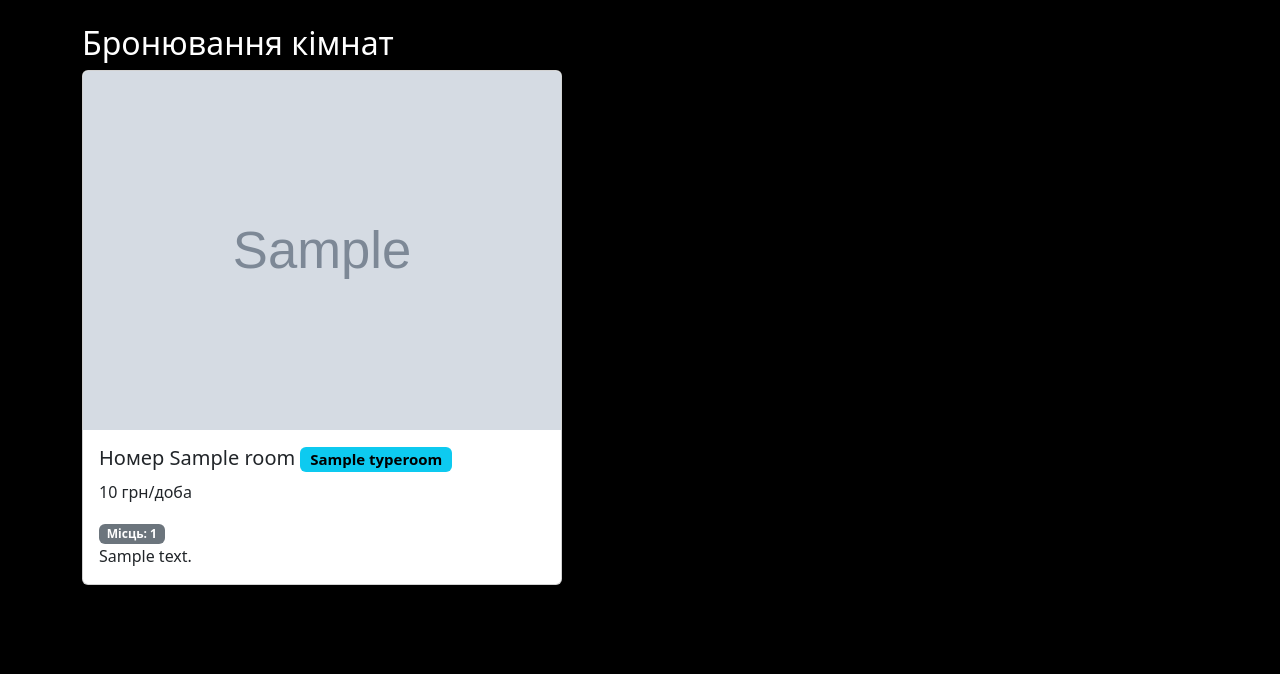
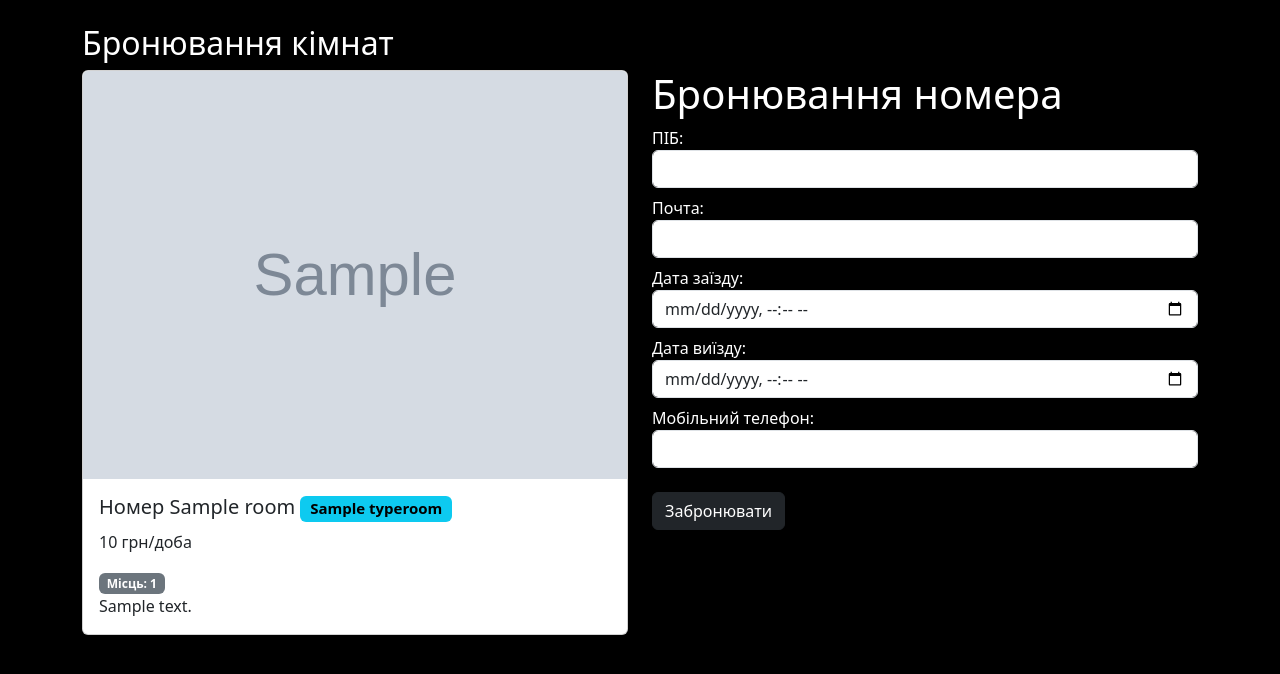
Before and after one commit to GrechkaMykhailo12345/Booking_reservation_django, a Django app: page /room/1 in a window 1280 px wide. Shown: the part 56-730 px from the top of the page. Run offline with Django 5.2, Linux system fonts and the light colour scheme; tables that the repository leaves empty hold one stand-in row (values such as "Sample post"); grey boxes marked "Sample" are stand-in pictures.

Commit message:
Закінчив роботу сайта

```diff
--- /dev/null
+++ b/booking/forms.py
@@ -0,0 +1,21 @@
+from django import forms
+from booking.models import Booking
+
+
+class BookingForm(forms.ModelForm):
+
+    def __init__(self, *args, **kwargs):
+        super().__init__(*args, **kwargs)
+        for field in self.fields.values():
+            field.widget.attrs['class'] = 'form-control mb-2'
+
+    class Meta:
+        model = Booking
+        fields = ('name', 'email', 'date_in', 'date_out', 'phone')
+        labels = {
+            'name': 'ПІБ', 'email': 'Почта', 'phone': 'Мобільний телефон', 'date_in': 'Дата заїзду', 'date_out': 'Дата виїзду',
+        }
+        widgets = {
+           'date_in': forms.DateTimeInput(attrs={'type': "datetime-local"}),
+           'date_out': forms.DateTimeInput(attrs={'type': "datetime-local"}),
+        }
--- a/booking/views.py
+++ b/booking/views.py
@@ -1,7 +1,7 @@
-from django.shortcuts import render, get_object_or_404
+from django.shortcuts import redirect, render, get_object_or_404
 
 from booking.models import Room, Booking
-
+from booking.forms import BookingForm
 # Create your views here.
 def main_page(request):
     rooms = Room.objects.all()
@@ -16,9 +16,20 @@ def main_page(request):
 
 def booking_page(request, room_id):
     room = get_object_or_404(Room, id=room_id)
+    form = BookingForm()
+
+    if request.method=='POST':
+        form = BookingForm(request.POST)
+        if form.is_valid():
+            booking = form.save(commit=False)
+            booking.user = request.user
+            booking.room = room
+            booking.save()
+            return redirect('main')
 
     context = {
-        "room": room
+        "room": room,
+        "form": form,
     }
 
     return render(request, 'booking/booking_page.html', context)
--- a/static/css/style.css
+++ b/static/css/style.css
@@ -2,3 +2,9 @@ body{
     background: black;
     color: white;
 }
+
+.rooms-list{
+    display: flex;
+    gap: 20px;
+    flex-wrap: wrap;
+}
--- a/templates/booking/booking_page.html
+++ b/templates/booking/booking_page.html
@@ -3,16 +3,29 @@
 {% block content %}
 
 <h2>Бронювання кімнат</h2>
+<div class="row">
+    <div class="col">
+        <div class="card">
+            <img src="{{room.picture.url}}" class="card-img-top">
+            <div class="card-body">
+                <h5 class="card-title">Номер {{room.name}} <span class="badge text-bg-info">{{room.type_room}}</span>
+                </h5>
+                <p class="card-text">{{room.price}} грн/доба</p>
+                <span class="badge text-bg-secondary">Місць: {{room.places}}</span>
+                <p class="card-text">{{room.description}} </p>
+            </div>
+        </div>
+    </div>
 
-<div class="card" style="max-width: 30rem;">
-    <img src="{{room.picture.url}}" class="card-img-top">
-    <div class="card-body">
-        <h5 class="card-title">Номер {{room.name}} <span class="badge text-bg-info">{{room.type_room}}</span></h5>
-        <p class="card-text">{{room.price}} грн/доба</p>
-        <span class="badge text-bg-secondary">Місць: {{room.places}}</span>
-        <p class="card-text">{{room.description}} </p>
+    <div class="col">
+        <form action="" method="post">
+            <h1>Бронювання номера</h1>
+            {% csrf_token %}
+            {{ form.as_div }}
+
+            <button type="submit" class="btn btn-dark my-3"> Забронювати </button>
+        </form>
     </div>
 </div>
 
-
 {% endblock %}
```
Also changed, not shown: templates/booking/room_list.html (+4 -4 lines).
